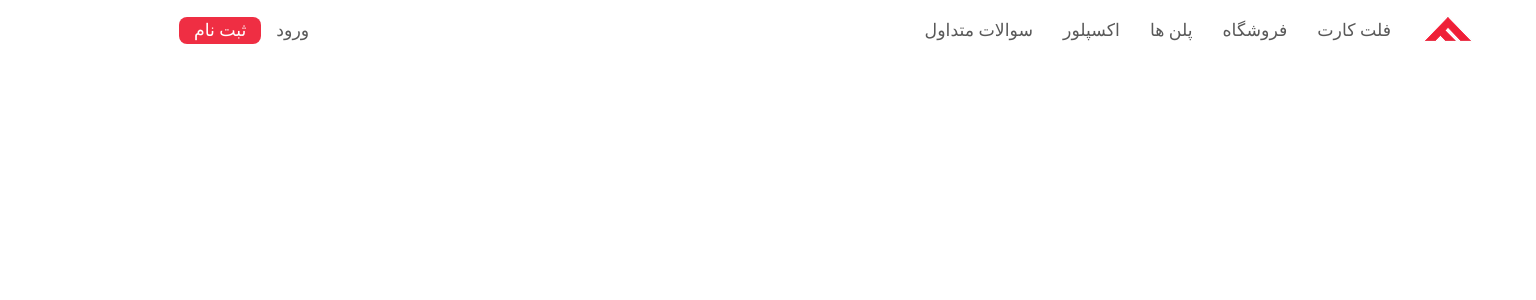
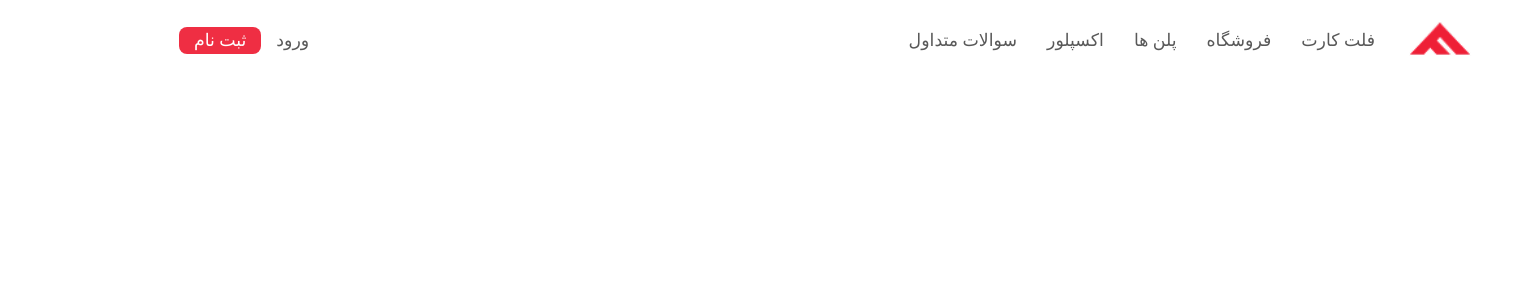
Before and after one commit to bug-hunte-r/Flat, a Next.js app: page / in a window 1536 px wide. Shown: the top 300 px of the page. Built offline with nearby package versions, Linux system fonts and the light colour scheme.

Commit message:
fix the reponsive

```diff
--- a/styles/navbar/mediaNav.css
+++ b/styles/navbar/mediaNav.css
@@ -1,3 +1,28 @@
+@media only screen and (min-width: 1400px) {
+    .container-navbar {
+        height: 80px;
+    }
+}
+
+@media only screen and (min-width: 1300px) {
+    .logo{
+        width: 70px;
+        height: 40px;
+    }
+}
+
+@media only screen and (min-width: 1900px) {
+    .logo{
+        width: 100px;
+        height: 60px;
+    }
+
+    .container-navbar {
+        height: 100px;
+    }
+}
+
+
 @media only screen and (max-width: 790px) {
     .icon-hamberger-menu{
         display: block;
```
